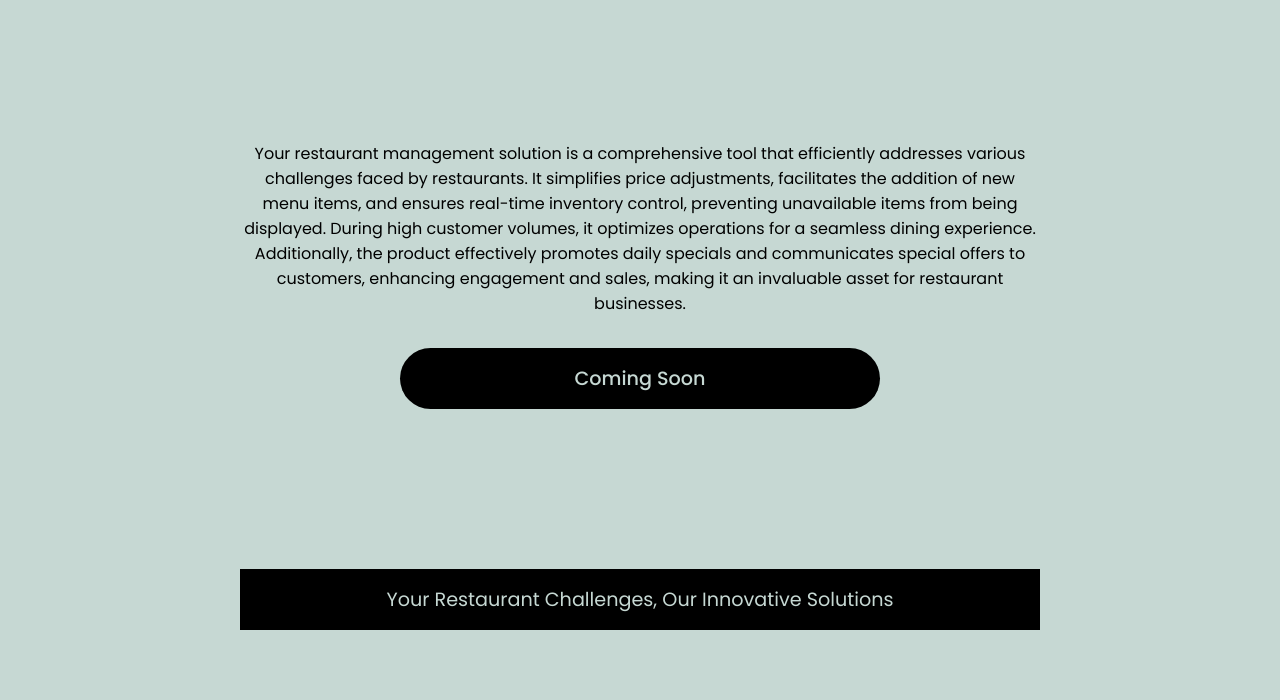
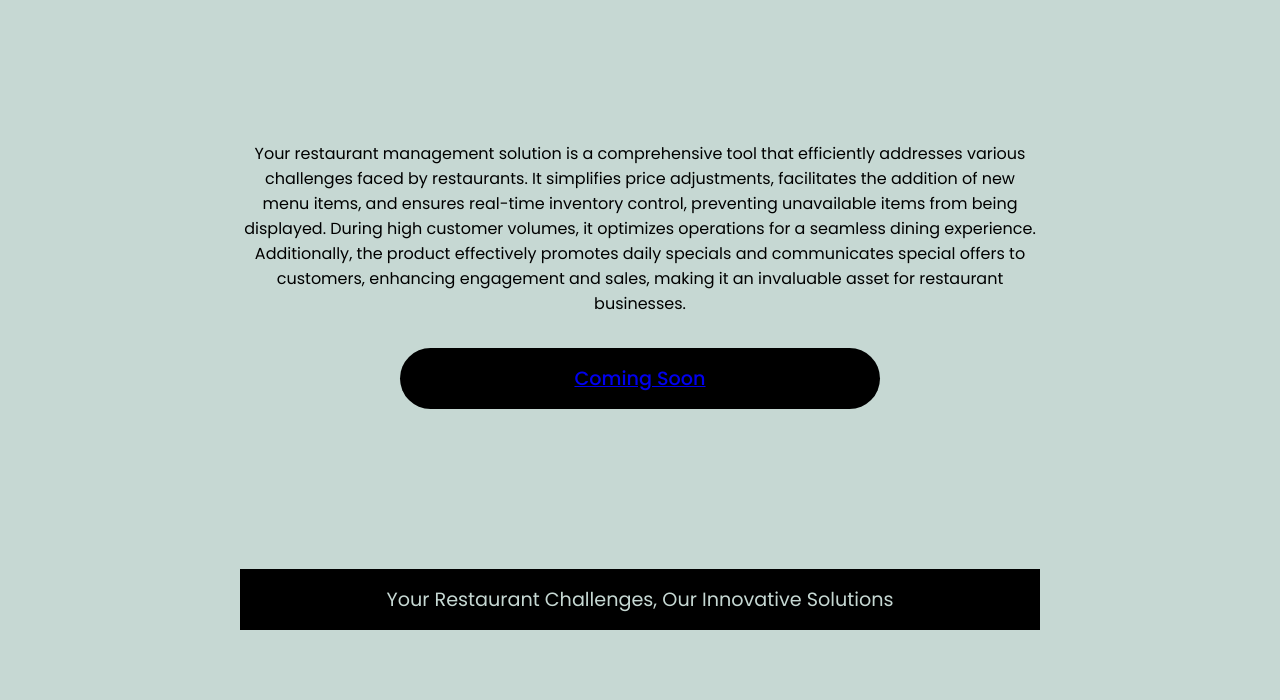
Before and after one commit to Chandrakanthpadi/modermenu-website, a plain HTML site: page index.html in a window 1280 px wide. Shown: the part 100-800 px from the top of the page. Drawn offline with nearby package versions, Linux system fonts and the light colour scheme.

Commit message:
Update index.html

```diff
--- a/index.html
+++ b/index.html
@@ -47,7 +47,7 @@
         customers, enhancing engagement and sales, making it an invaluable asset
         for restaurant businesses.
       </div>
-      <div class="hero-cta">Coming Soon</div>
+      <div class="hero-cta"><a href = "http://modernmenu.in/">Coming Soon</a></div>
     </section>
     <section class="highlight">
       <div class="title">
```
